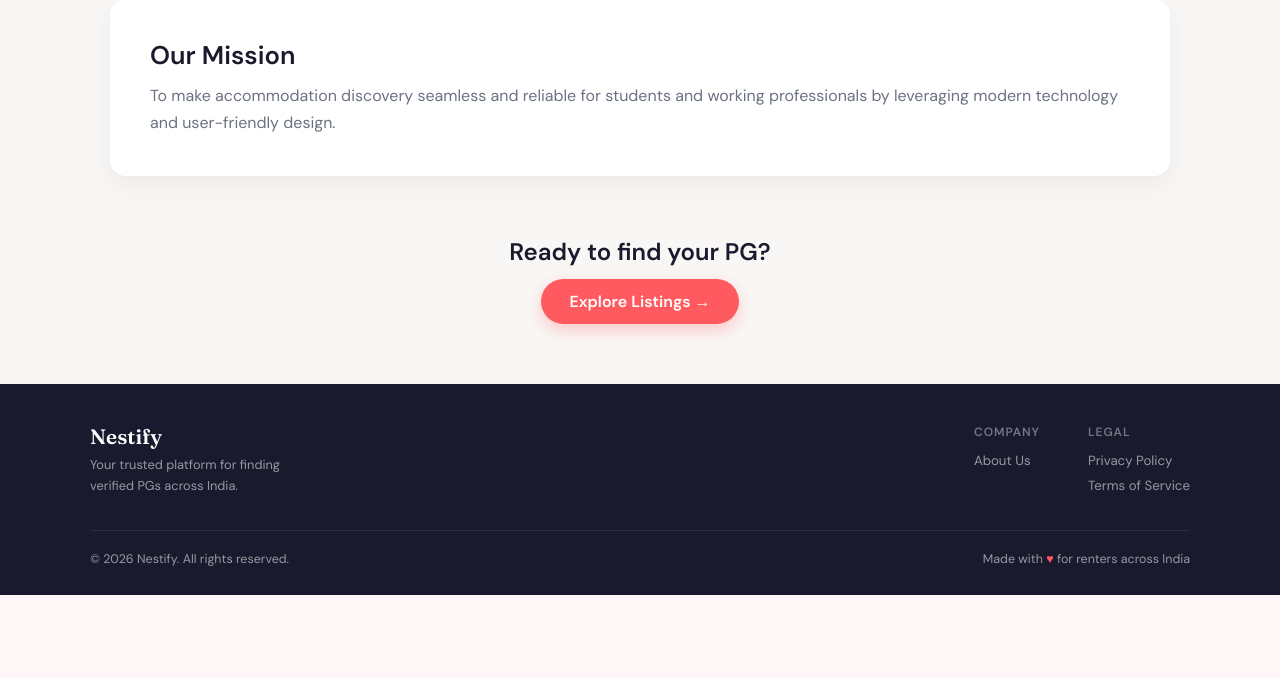
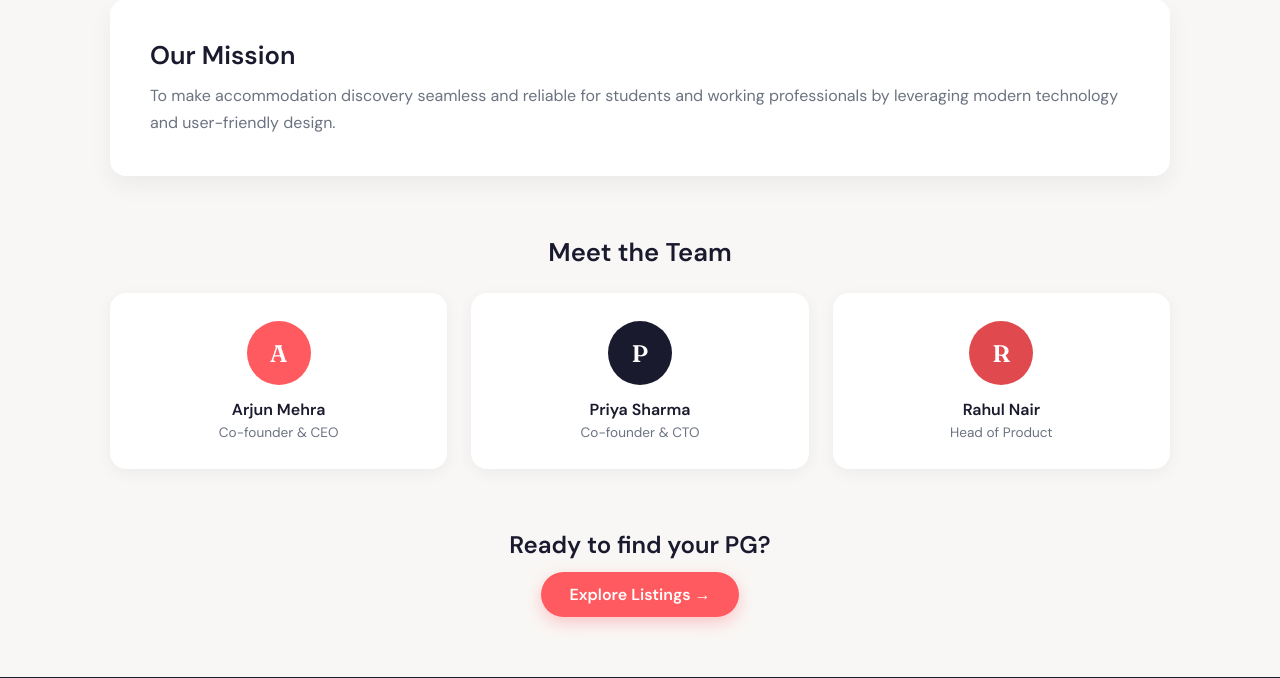
Before and after one commit to Akshatswami610/Nestify, a Django app: page /about/ in a window 1280 px wide. Shown: the part 521-1199 px from the top of the page. Before the commit the page ends 1116 px from the top, so only its background shows below. Run offline with Django 5.2, Linux system fonts and the light colour scheme.

Commit message:
Update about.html

```diff
--- a/templates/about.html
+++ b/templates/about.html
@@ -52,6 +52,32 @@
     </p>
   </div>
 
+  <!-- Team -->
+  <div style="margin-bottom:60px;">
+    <h2 style="font-size:1.6rem; margin-bottom:24px; text-align:center;">Meet the Team</h2>
+    <div style="display:grid; grid-template-columns:repeat(3,1fr); gap:24px;">
+
+      <div style="background:#fff; border-radius:16px; padding:28px 20px; text-align:center; box-shadow:0 4px 16px rgba(0,0,0,0.05);">
+        <div style="width:64px; height:64px; border-radius:50%; background:#FF5A5F; margin:0 auto 14px; display:flex; align-items:center; justify-content:center; color:#fff; font-size:1.5rem; font-family:'Fraunces',serif; font-weight:600;">A</div>
+        <div style="font-weight:600; font-size:1rem; margin-bottom:4px;">Arjun Mehra</div>
+        <div style="color:#6b7280; font-size:.85rem;">Co-founder & CEO</div>
+      </div>
+
+      <div style="background:#fff; border-radius:16px; padding:28px 20px; text-align:center; box-shadow:0 4px 16px rgba(0,0,0,0.05);">
+        <div style="width:64px; height:64px; border-radius:50%; background:#1a1a2e; margin:0 auto 14px; display:flex; align-items:center; justify-content:center; color:#fff; font-size:1.5rem; font-family:'Fraunces',serif; font-weight:600;">P</div>
+        <div style="font-weight:600; font-size:1rem; margin-bottom:4px;">Priya Sharma</div>
+        <div style="color:#6b7280; font-size:.85rem;">Co-founder & CTO</div>
+      </div>
+
+      <div style="background:#fff; border-radius:16px; padding:28px 20px; text-align:center; box-shadow:0 4px 16px rgba(0,0,0,0.05);">
+        <div style="width:64px; height:64px; border-radius:50%; background:#e04a4f; margin:0 auto 14px; display:flex; align-items:center; justify-content:center; color:#fff; font-size:1.5rem; font-family:'Fraunces',serif; font-weight:600;">R</div>
+        <div style="font-weight:600; font-size:1rem; margin-bottom:4px;">Rahul Nair</div>
+        <div style="color:#6b7280; font-size:.85rem;">Head of Product</div>
+      </div>
+
+    </div>
+  </div>
+
   <!-- CTA -->
   <div style="text-align:center;">
     <h2 style="margin-bottom:12px;">Ready to find your PG?</h2>
```
